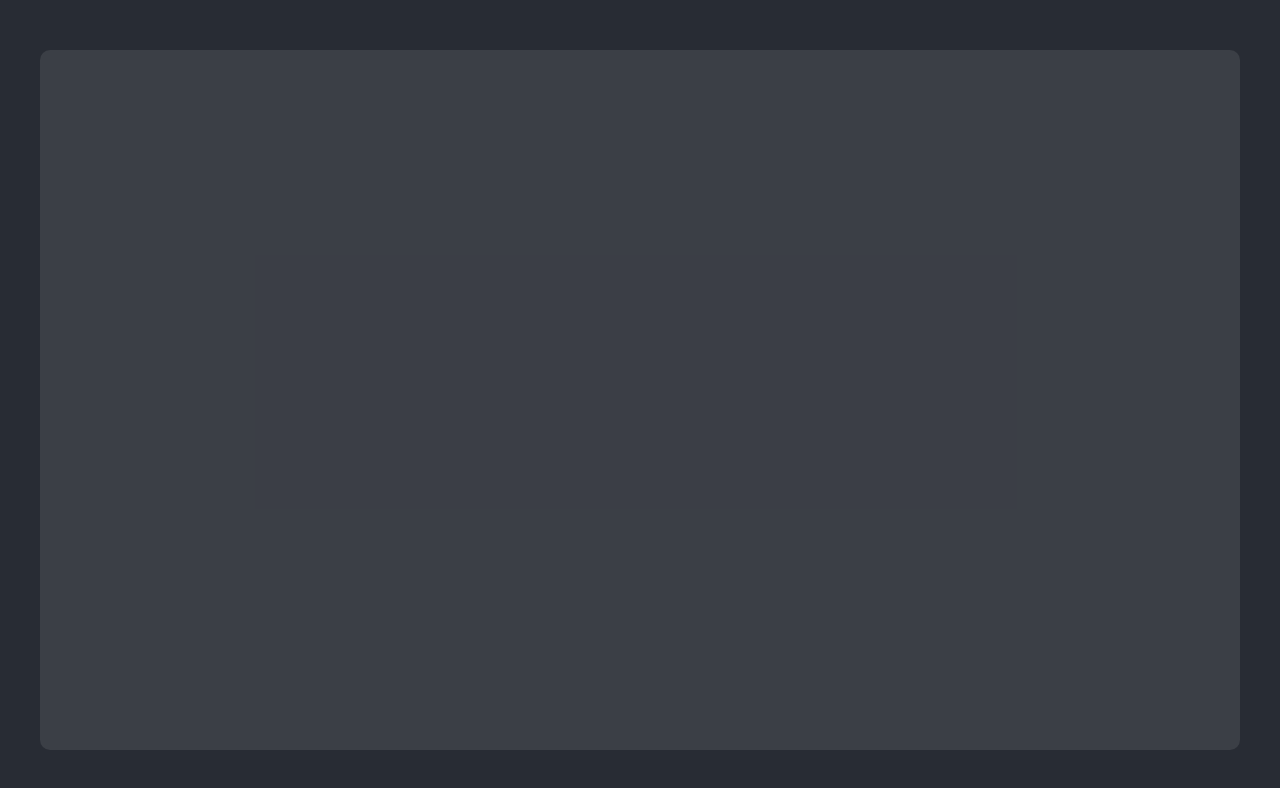
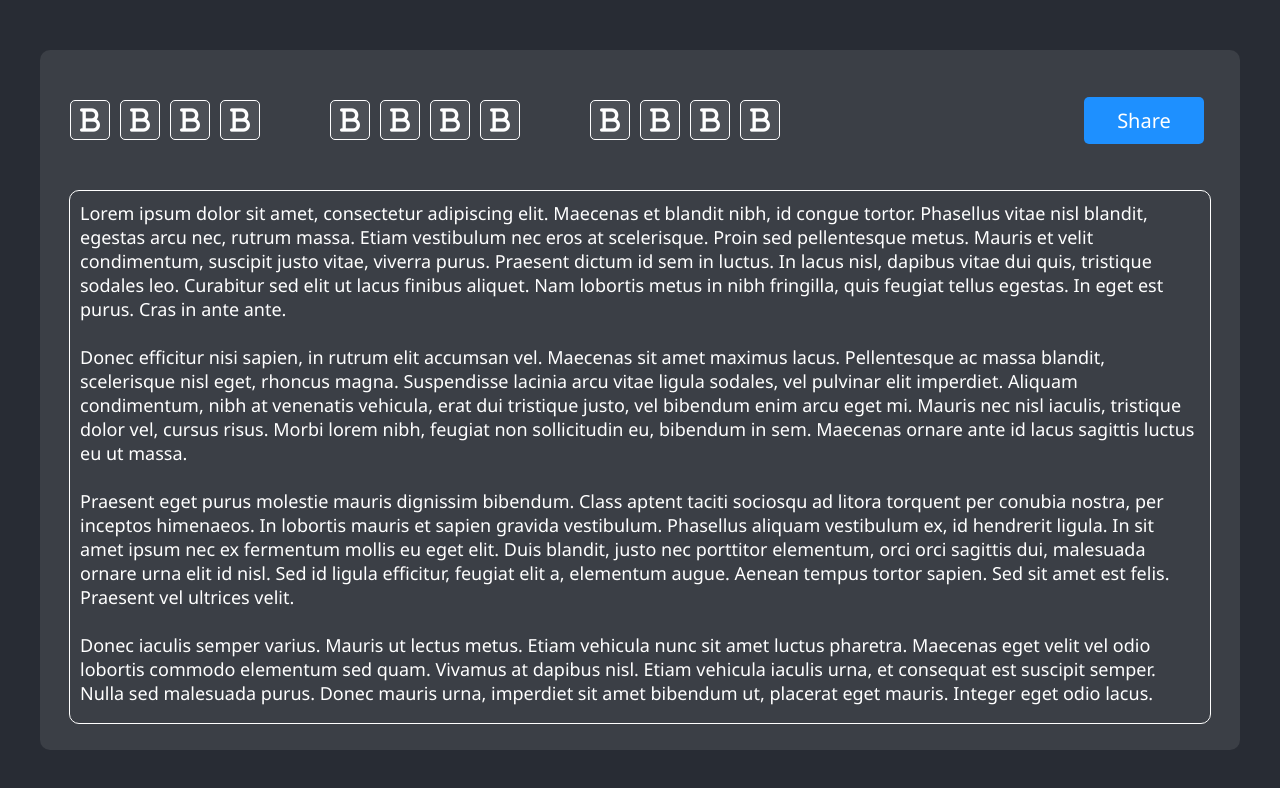
Before and after one commit to jpssantiago/onlinenotepad, a React (Create React App) app: page / in a window 1280 px wide. Shown: the top 788 px of the page. Built offline with nearby package versions, Linux system fonts and the light colour scheme.

Commit message:
Added first version of text controls and text area.

```diff
--- a/public/index.html
+++ b/public/index.html
@@ -24,7 +24,10 @@
       work correctly both with client-side routing and a non-root public URL.
       Learn how to configure a non-root public URL by running `npm run build`.
     -->
-    <title>React App</title>
+
+
+    <script src="https://kit.fontawesome.com/6fce902f63.js" crossorigin="anonymous"></script>
+    <title>Online Notepad</title>
   </head>
   <body>
     <noscript>You need to enable JavaScript to run this app.</noscript>
--- a/src/components/Container/index.js
+++ b/src/components/Container/index.js
@@ -1,15 +1,42 @@
 import React from 'react';
 import './styles.css';
+
+import Control from '../Control';
+import TextArea from '../TextArea';
+import ShareButton from '../ShareButton';
 
 function Container() {
     return (
         <div className="container">
             <div className="container-controls">
+                <div className="container-controls-area">
+                    <Control />
+                    <Control />
+                    <Control />
+                    <Control />
+                </div>
 
+                <div className="container-controls-area">
+                    <Control />
+                    <Control />
+                    <Control />
+                    <Control />
+                </div>
+
+                <div className="container-controls-area">
+                    <Control />
+                    <Control />
+                    <Control />
+                    <Control />
+                </div>
+
+                <div className="container-controls-sharebutton">
+                    <ShareButton />
+                </div>
             </div>
 
             <div className="container-textarea">
-
+                <TextArea />
             </div>
         </div>
     );
--- a/src/components/Container/styles.css
+++ b/src/components/Container/styles.css
@@ -5,5 +5,44 @@
     color: white;
     background-color: rgba(225, 225, 225, 0.1);
 
+    display: flex;
+    flex-direction: column;
+
     border-radius: 10px;
 }
+
+.container-controls {
+    width: 100%;
+    height: 20%;
+
+    border-top-left-radius: 10px;
+    border-top-right-radius: 10px;
+
+    display: flex;
+    flex-direction: row;
+    justify-content: flex-start;
+    align-items: center;
+}
+
+.container-controls-area {
+    margin: 30px;
+}
+
+.container-controls-sharebutton {
+    display: flex;
+    justify-content: flex-end;
+
+    width: 32%;
+}
+
+.container-textarea {
+    width: 100%;
+    height: 80%;
+
+    display: flex;
+    justify-content: center;
+    align-items: stretch;
+
+    border-bottom-left-radius: 10px;
+    border-bottom-right-radius: 10px;
+}
--- /dev/null
+++ b/src/components/Control/index.js
@@ -0,0 +1,12 @@
+import React from 'react';
+import './styles.css';
+
+function Control() {
+    return (
+        <button className="control">
+            <i className="fas fa-bold fa-2x"></i>
+        </button>
+    );
+}
+
+export default Control;
--- /dev/null
+++ b/src/components/Control/styles.css
@@ -0,0 +1,18 @@
+.control {
+    color: white;
+    background-color: rgba(225, 225, 225, 0.1);
+
+    height: 40px;
+    width: 40px;
+
+    margin-right: 10px;
+
+    border: 1px solid white;
+    border-radius: 5px;
+
+    cursor: pointer;
+}
+
+/*
+background-color: #282c34;
+*/
--- /dev/null
+++ b/src/components/ShareButton/index.js
@@ -0,0 +1,10 @@
+import React from 'react';
+import './styles.css';
+
+function ShareButton() {
+    return (
+        <button className="sharebutton">Share</button>
+    );
+}
+
+export default ShareButton;
--- /dev/null
+++ b/src/components/ShareButton/styles.css
@@ -0,0 +1,16 @@
+.sharebutton {
+    color: white;
+    background: dodgerblue;
+
+    padding: 10px;
+
+    width: 120px;
+
+    font-family: 'Segoe UI', Tahoma, Geneva, Verdana, sans-serif;
+    font-size: 20px;
+
+    border: 0;
+    border-radius: 5px;
+
+    cursor: pointer;
+}
--- /dev/null
+++ b/src/components/TextArea/index.js
@@ -0,0 +1,29 @@
+import React from 'react';
+import './styles.css'
+
+function TextArea() {
+    return (
+        <div className="textarea">
+            <div className="textarea-text">
+            Lorem ipsum dolor sit amet, consectetur adipiscing elit. Maecenas et blandit nibh, id congue tortor. Phasellus vitae nisl blandit, egestas arcu nec, rutrum massa. Etiam vestibulum nec eros at scelerisque. Proin sed pellentesque metus. Mauris et velit condimentum, suscipit justo vitae, viverra purus. Praesent dictum id sem in luctus. In lacus nisl, dapibus vitae dui quis, tristique sodales leo. Curabitur sed elit ut lacus finibus aliquet. Nam lobortis metus in nibh fringilla, quis feugiat tellus egestas. In eget est purus. Cras in ante ante.
+<br/>
+<br/>
+Donec efficitur nisi sapien, in rutrum elit accumsan vel. Maecenas sit amet maximus lacus. Pellentesque ac massa blandit, scelerisque nisl eget, rhoncus magna. Suspendisse lacinia arcu vitae ligula sodales, vel pulvinar elit imperdiet. Aliquam condimentum, nibh at venenatis vehicula, erat dui tristique justo, vel bibendum enim arcu eget mi. Mauris nec nisl iaculis, tristique dolor vel, cursus risus. Morbi lorem nibh, feugiat non sollicitudin eu, bibendum in sem. Maecenas ornare ante id lacus sagittis luctus eu ut massa.
+<br/>
+<br/>
+Praesent eget purus molestie mauris dignissim bibendum. Class aptent taciti sociosqu ad litora torquent per conubia nostra, per inceptos himenaeos. In lobortis mauris et sapien gravida vestibulum. Phasellus aliquam vestibulum ex, id hendrerit ligula. In sit amet ipsum nec ex fermentum mollis eu eget elit. Duis blandit, justo nec porttitor elementum, orci orci sagittis dui, malesuada ornare urna elit id nisl. Sed id ligula efficitur, feugiat elit a, elementum augue. Aenean tempus tortor sapien. Sed sit amet est felis. Praesent vel ultrices velit.
+<br/>
+<br/>
+Donec iaculis semper varius. Mauris ut lectus metus. Etiam vehicula nunc sit amet luctus pharetra. Maecenas eget velit vel odio lobortis commodo elementum sed quam. Vivamus at dapibus nisl. Etiam vehicula iaculis urna, et consequat est suscipit semper. Nulla sed malesuada purus. Donec mauris urna, imperdiet sit amet bibendum ut, placerat eget mauris. Integer eget odio lacus.
+<br/>
+<br/>
+Donec iaculis semper varius. Mauris ut lectus metus. Etiam vehicula nunc sit amet luctus pharetra. Maecenas eget velit vel odio lobortis commodo elementum sed quam. Vivamus at dapibus nisl. Etiam vehicula iaculis urna, et consequat est suscipit semper. Nulla sed malesuada purus. Donec mauris urna, imperdiet sit amet bibendum ut, placerat eget mauris. Integer eget odio lacus.
+<br/>
+<br/>
+Donec iaculis semper varius. Mauris ut lectus metus. Etiam vehicula nunc sit amet luctus pharetra. Maecenas eget velit vel odio lobortis commodo elementum sed quam. Vivamus at dapibus nisl. Etiam vehicula iaculis urna, et consequat est suscipit semper. Nulla sed malesuada purus. Donec mauris urna, imperdiet sit amet bibendum ut, placerat eget mauris. Integer eget odio lacus.
+            </div>
+        </div>
+    );
+}
+
+export default TextArea;
--- /dev/null
+++ b/src/components/TextArea/styles.css
@@ -0,0 +1,21 @@
+.textarea {
+    width: 95%;
+    height: 95%;
+
+    color: white;
+    font-family: 'Segoe UI', Tahoma, Geneva, Verdana, sans-serif;
+    font-size: 18px;
+
+    border: 1px solid white;
+    border-radius: 10px;
+}
+
+.textarea-text {
+    margin: 10px;
+
+    height: 95%;
+
+    white-space: normal;
+    overflow-x: hidden;
+    text-overflow: ellipsis;
+}
```
Also changed, not shown: 1 other file (tests, documents, lock files or other folders).
